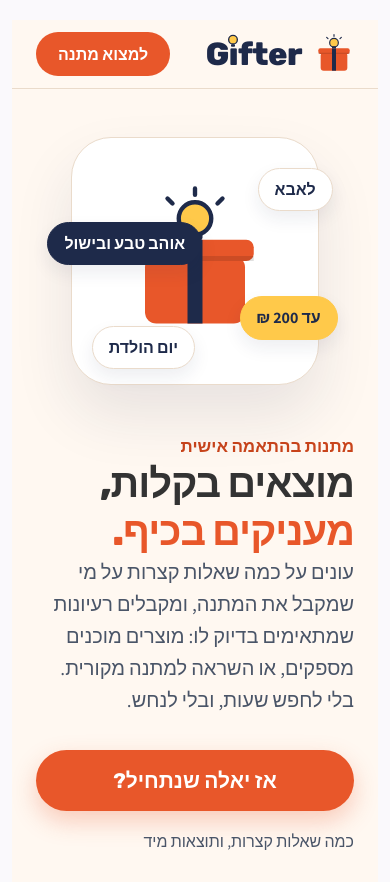
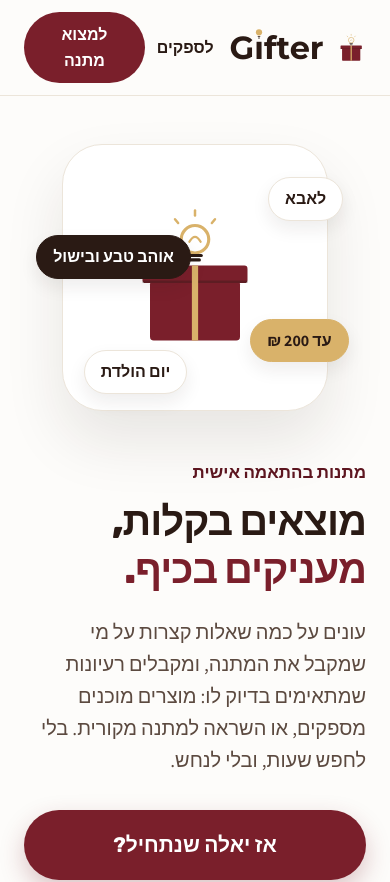
Before and after one commit to os878/Final-Project-React-Node, a React (Vite) app in the folder client/: page / in a window 390 px wide. Shown: the top 882 px of the page. Built offline with nearby package versions, Linux system fonts and the light colour scheme.

Commit message:
דף נחיתה: חלק לספקים, לוגו חדש וצבעים בהירים

```diff
--- a/client/src/App.css
+++ b/client/src/App.css
@@ -1,249 +1,173 @@
+/* ==========================================================
+   Gifter – עיצוב כללי לכל האתר
+   תואם לעיצוב דף הנחיתה (LandingPage.css)
+   ========================================================== */
 
-/* =========================
-   צבעים ומשתנים גלובליים
-========================= */
+@import url('https://fonts.googleapis.com/css2?family=Rubik:wght@500;700;800&family=Assistant:wght@400;600;700&family=Montserrat:wght@700&display=swap');
 
+/* ---------- צבעים ומידות משותפים ---------- */
 :root {
-    --primary-color: #8b7bb8;
-    --primary-hover: #75649f;
-
-    --secondary-color: #e8e1f3;
-
-    --background-color: #faf9fc;
-    --surface-color: #ffffff;
-
-    --text-color: #333333;
-    --text-secondary: #777777;
-
-    --border-color: #e8e5ed;
-
-    --success-color: #6ba88f;
-    --error-color: #d87878;
-
-    --border-radius: 12px;
-    --small-radius: 8px;
-
-    --shadow: 0 4px 15px rgba(0, 0, 0, 0.05);
-
-    --transition: 0.2s ease;
+  --navy: #2A1A14;
+  --navy-soft: #5C4A40;
+  --orange: #7A1F2B;
+  --orange-dark: #5E1620;
+  --spark: #D9B26A;
+   --cream: #FDFCFA;
+  --tint: #F7F3ED;
+  --line: #ECE5DA;
+  --white: #FFFFFF;
+  --radius: 18px;
+  --header-height: 72px;
 }
 
+/* ---------- איפוס ---------- */
+*,
+*::before,
+*::after {
+  box-sizing: border-box;
+}
 
-/* =========================
-   איפוס בסיסי
-========================= */
+/* ---------- פריסה על כל רוחב המסך ---------- */
+html,
+body {
+  margin: 0;
+  padding: 0;
+  width: 100%;
+  min-height: 100%;
+}
 
-* {
-    box-sizing: border-box;
-    margin: 0;
-    padding: 0;
+html {
+  scroll-behavior: smooth;
+  scroll-padding-top: var(--header-height);
 }
 
 body {
-    font-family: Arial, sans-serif;
-    background-color: var(--background-color);
-    color: var(--text-color);
-    direction: rtl;
-    line-height: 1.6;
+  font-family: 'Assistant', system-ui, sans-serif;
+  font-size: 16px;
+  line-height: 1.6;
+  color: var(--navy);
+  background: var(--cream);
+  direction: rtl;
+  -webkit-font-smoothing: antialiased;
+  overflow-x: hidden;
 }
 
-
-/* =========================
-   מבנה האתר
-========================= */
-
 #root {
-    min-height: 100vh;
+  width: 100%;
+  max-width: none;
+  min-height: 100vh;
+  margin: 0;
+  padding: 0;
+  text-align: start;
+  display: flex;
+  flex-direction: column;
 }
 
-.app-container {
-    min-height: 100vh;
-    display: flex;
-    flex-direction: column;
+/* ---------- טיפוגרפיה ---------- */
+h1, h2, h3, h4 {
+  font-family: 'Rubik', sans-serif;
+  margin: 0;
+  line-height: 1.2;
+  color: inherit;
 }
 
-.main-content {
-    width: 100%;
-    max-width: 1200px;
-    margin: 0 auto;
-    padding: 30px 20px;
+p {
+  margin: 0;
 }
 
-
-/* =========================
-   כותרות
-========================= */
-
-h1, h2, h3, h4 {
-    color: var(--text-color);
-    margin-bottom: 15px;
-    font-weight: 600;
+a {
+  color: var(--orange);
+  text-decoration: none;
+  transition: color .15s;
 }
 
-h1 {
-    font-size: 30px;
+a:hover {
+  color: var(--orange-dark);
 }
 
-h2 {
-    font-size: 24px;
+img,
+svg {
+  max-width: 100%;
+  display: block;
 }
 
-h3 {
-    font-size: 20px;
+ul,
+ol {
+  margin: 0;
+  padding: 0;
 }
 
-
-/* =========================
-   כפתורים
-========================= */
+/* ---------- טפסים וכפתורים ---------- */
+button,
+input,
+select,
+textarea {
+  font: inherit;
+  color: inherit;
+}
 
 button {
-    font-family: inherit;
-    cursor: pointer;
-    border: none;
-    border-radius: var(--small-radius);
-    padding: 10px 20px;
-    font-size: 15px;
-    transition: var(--transition);
+  cursor: pointer;
 }
-
-.btn-primary {
-    background-color: var(--primary-color);
-    color: white;
-}
-
-.btn-primary:hover {
-    background-color: var(--primary-hover);
-}
-
-.btn-secondary {
-    background-color: var(--secondary-color);
-    color: var(--text-color);
-}
-
-.btn-secondary:hover {
-    opacity: 0.85;
-}
-
-.btn-danger {
-    background-color: var(--error-color);
-    color: white;
-}
-
-
-/* =========================
-   טפסים
-========================= */
 
 input,
 select,
 textarea {
-    width: 100%;
-    padding: 11px 12px;
-    border: 1px solid var(--border-color);
-    border-radius: var(--small-radius);
-    background-color: var(--surface-color);
-    font-family: inherit;
-    font-size: 15px;
-    outline: none;
-    transition: var(--transition);
+  width: 100%;
+  padding: 12px 16px;
+  min-height: 44px;
+  background: var(--white);
+  border: 1.5px solid var(--line);
+  border-radius: 12px;
+  transition: border-color .15s;
 }
 
 input:focus,
 select:focus,
 textarea:focus {
-    border-color: var(--primary-color);
-    box-shadow: 0 0 0 3px rgba(139, 123, 184, 0.12);
+  outline: none;
+  border-color: var(--orange);
 }
 
 label {
-    display: block;
-    margin-bottom: 6px;
-    font-weight: 500;
+  font-weight: 600;
+  color: var(--navy-soft);
 }
 
-
-/* =========================
-   כרטיסים
-========================= */
-
-.card {
-    background-color: var(--surface-color);
-    border: 1px solid var(--border-color);
-    border-radius: var(--border-radius);
-    padding: 20px;
-    box-shadow: var(--shadow);
-    transition: var(--transition);
+/* מסגרת מיקוד ברורה לניווט במקלדת */
+:focus-visible {
+  outline: 3px solid var(--spark);
+  outline-offset: 3px;
 }
 
-.card:hover {
-    transform: translateY(-2px);
+/* ---------- עזרים ---------- */
+.sr-only {
+  position: absolute;
+  width: 1px;
+  height: 1px;
+  padding: 0;
+  margin: -1px;
+  overflow: hidden;
+  clip: rect(0, 0, 0, 0);
+  white-space: nowrap;
+  border: 0;
 }
 
-
-/* =========================
-   תמונות
-========================= */
-
-img {
-    max-width: 100%;
-    display: block;
+/* קונטיינר שמרכז תוכן, בזמן שהרקע נפרס על כל הרוחב */
+.container {
+  width: 100%;
+  max-width: 1160px;
+  margin: 0 auto;
+  padding: 0 24px;
 }
 
-.gift-image {
-    width: 100%;
-    height: 220px;
-    object-fit: cover;
-    border-radius: var(--border-radius);
+/* ---------- מובייל ---------- */
+@media (max-width: 860px) {
+  :root {
+    --header-height: 64px;
+  }
+
+  .container {
+    padding: 0 18px;
+  }
 }
-
-
-/* =========================
-   קישורים
-========================= */
-
-a {
-    text-decoration: none;
-    color: var(--primary-color);
-    transition: var(--transition);
-}
-
-a:hover {
-    color: var(--primary-hover);
-}
-
-
-/* =========================
-   הודעות
-========================= */
-
-.success-message {
-    color: var(--success-color);
-}
-
-.error-message {
-    color: var(--error-color);
-}
-
-
-/* =========================
-   רספונסיביות
-========================= */
-
-@media (max-width: 768px) {
-    .main-content {
-        padding: 20px 12px;
-    }
-
-    h1 {
-        font-size: 25px;
-    }
-
-    h2 {
-        font-size: 21px;
-    }
-
-    .card {
-        padding: 15px;
-    }
-}
--- a/client/src/HomePage.jsx
+++ b/client/src/HomePage.jsx
@@ -5,6 +5,8 @@ const HomePage = () => {
     const navigate = useNavigate()
   return (
     <div>
+      <h1>ברוכים הבאים ל-Gifter</h1>
+      <p>קודם בואו נתחבר...</p>
       <button onClick={() => navigate('/admin-login')}>לכניסת מנהל</button>
       <button onClick={() => navigate('/Supplier/Login')}>לכניסת ספק</button>
       <button onClick={() => navigate('/Customer/LoginCustomer')}>לכניסת לקוח</button>
--- a/client/src/LandingPage.css
+++ b/client/src/LandingPage.css
@@ -1,50 +1,31 @@
-@import url('https://fonts.googleapis.com/css2?family=Rubik:wght@500;700;800&family=Assistant:wght@400;600;700&display=swap');
+/* ==========================================================
+   Gifter – דף נחיתה
+   הצבעים, הגופנים והפריסה על כל הרוחב מגיעים מ-App.css.
+   כדי לשנות צבע בכל האתר, משנים אותו רק ב-App.css.
+   ========================================================== */
 
 .gp {
-  --navy: #1E2A4A;
-  --navy-soft: #4A5568;
-  --orange: #E8572A;
-  --orange-dark: #C9441B;
-  --spark: #FFC94A;
-  --cream: #FFF8F1;
-  --tint: #FCEFE3;
-  --line: #EADBCB;
-  --radius: 18px;
-
-  font-family: 'Assistant', system-ui, sans-serif;
-  color: var(--navy);
+  width: 100%;
+  flex: 1;
   background: var(--cream);
-  line-height: 1.6;
-}
-
-.gp *,
-.gp *::before,
-.gp *::after { box-sizing: border-box; }
-
-.gp h1, .gp h2, .gp h3 { font-family: 'Rubik', sans-serif; margin: 0; line-height: 1.2; }
-.gp p { margin: 0; }
-
-.sr-only {
-  position: absolute; width: 1px; height: 1px; padding: 0; margin: -1px;
-  overflow: hidden; clip: rect(0, 0, 0, 0); white-space: nowrap; border: 0;
 }
 
 .gp-container { width: 100%; max-width: 1160px; margin: 0 auto; padding: 0 24px; }
 
 /* ---------- לוגו ---------- */
 .gifter-logo { display: inline-flex; align-items: center; gap: 12px; }
-.gifter-logo__text { display: flex; flex-direction: column; gap: 2px; }
+.gifter-logo__text { display: flex; flex-direction: column; align-items: flex-start; gap: 4px; }
 .gifter-wordmark {
-  font-family: 'Rubik', sans-serif; font-weight: 800; font-size: 32px;
-  line-height: 1; letter-spacing: -0.5px; color: var(--navy); white-space: nowrap;
+  font-family: 'Montserrat', sans-serif; font-weight: 700; font-size: 32px;
+  line-height: 1; letter-spacing: 0; color: var(--navy); white-space: nowrap;
 }
 .gifter-wordmark__i { position: relative; display: inline-block; }
 .gifter-wordmark__bulb {
-  position: absolute; left: 50%; top: -0.12em; width: 0.42em; height: 0.48em;
+  position: absolute; left: 50%; top: -0.1em; width: 0.3em; height: 0.36em;
   transform: translateX(-50%);
 }
-.gifter-slogan { font-size: 15px; font-weight: 600; color: var(--navy); }
-.gifter-slogan em { font-style: normal; color: var(--orange-dark); }
+.gifter-slogan { font-family: 'Assistant', sans-serif; font-size: 15px; font-weight: 400; letter-spacing: 0.3px; color: var(--navy-soft); }
+.gifter-slogan em { font-style: normal; font-weight: 600; color: var(--orange); }
 
 /* ---------- כפתורים ---------- */
 .gp-btn {
@@ -55,12 +36,12 @@
 .gp-btn:hover { background: var(--orange-dark); transform: translateY(-1px); }
 .gp-btn:focus-visible { outline: 3px solid var(--spark); outline-offset: 3px; }
 .gp-btn--small { padding: 10px 22px; font-size: 16px; }
-.gp-btn--large { padding: 18px 40px; font-size: 21px; box-shadow: 0 10px 24px rgba(232, 87, 42, .28); }
+.gp-btn--large { padding: 18px 40px; font-size: 21px; box-shadow: 0 10px 24px rgba(122, 31, 43, .25); }
 
 /* ---------- כותרת עליונה ---------- */
 .gp-header {
   position: sticky; top: 0; z-index: 10;
-  background: rgba(255, 248, 241, .92); backdrop-filter: blur(8px);
+  background: color-mix(in srgb, var(--cream) 92%, transparent); backdrop-filter: blur(8px);
   border-bottom: 1px solid var(--line);
 }
 .gp-header__inner { display: flex; align-items: center; justify-content: space-between; gap: 16px; padding-top: 12px; padding-bottom: 12px; }
@@ -79,12 +60,12 @@
 .gp-hero__card {
   position: relative; width: min(100%, 380px); aspect-ratio: 1;
   border-radius: 40px; background: #fff; border: 1px solid var(--line);
-  box-shadow: 0 30px 60px rgba(30, 42, 74, .10);
+  box-shadow: 0 30px 60px rgba(42, 26, 20, .10);
   display: flex; align-items: center; justify-content: center;
 }
 .gp-chip {
   position: absolute; padding: 8px 16px; border-radius: 999px; font-weight: 700; font-size: 16px;
-  background: #fff; border: 1px solid var(--line); box-shadow: 0 8px 18px rgba(30, 42, 74, .08);
+  background: #fff; border: 1px solid var(--line); box-shadow: 0 8px 18px rgba(42, 26, 20, .08);
   white-space: nowrap;
 }
 .gp-chip--a { top: 12%; right: -6%; }
@@ -117,7 +98,7 @@
 .gp-path p { font-size: 18px; }
 .gp-path__tag { display: inline-block; padding: 4px 14px; border-radius: 999px; font-weight: 700; font-size: 15px; }
 .gp-path--navy { background: var(--navy); color: #fff; }
-.gp-path--navy p { color: #D5DBEA; }
+.gp-path--navy p { color: #E3D6CC; }
 .gp-path--navy .gp-path__tag { background: rgba(255, 255, 255, .14); color: #fff; }
 .gp-path--spark { background: #fff; border: 2px solid var(--spark); }
 .gp-path--spark p { color: var(--navy-soft); }
@@ -130,13 +111,45 @@
   background: #fff; color: var(--navy); border: 1.5px solid var(--line);
   transition: border-color .15s, background .15s;
 }
-.gp-occasion:hover { border-color: var(--orange); background: #FFF1E8; }
+.gp-occasion:hover { border-color: var(--orange); background: #F5E6E2; }
 .gp-occasion:focus-visible { outline: 3px solid var(--orange); outline-offset: 2px; }
 
 .gp-reasons { margin-top: 44px; display: grid; grid-template-columns: repeat(3, minmax(0, 1fr)); gap: 24px; }
 .gp-reason { text-align: center; padding: 8px 12px; }
 .gp-reason h3 { font-size: 24px; color: var(--orange-dark); margin-bottom: 8px; }
 .gp-reason p { font-size: 17px; color: var(--navy-soft); }
+
+/* ---------- ספקים ---------- */
+.gp-header__actions { display: flex; align-items: center; gap: 20px; }
+.gp-header__link {
+  font-weight: 700; font-size: 16px; color: var(--navy); text-decoration: none;
+  min-height: 44px; display: inline-flex; align-items: center;
+}
+.gp-header__link:hover { color: var(--orange); }
+.gp-header__link:focus-visible { outline: 3px solid var(--spark); outline-offset: 3px; border-radius: 6px; }
+
+.gp-suppliers { scroll-margin-top: 72px; }
+.gp-suppliers__inner {
+  display: flex; flex-direction: column; gap: 40px;
+  background: #fff; border: 2px solid var(--spark); border-radius: 32px;
+  padding: 52px 48px;
+}
+.gp-suppliers__title { font-size: clamp(30px, 4.4vw, 46px); font-weight: 800; }
+.gp-suppliers__title span { color: var(--orange); }
+.gp-suppliers__lead { margin-top: 18px; font-size: 20px; color: var(--navy-soft); max-width: 36em; }
+
+.gp-perks { list-style: none; padding: 0; margin: 0; display: grid; grid-template-columns: repeat(3, minmax(0, 1fr)); gap: 24px; }
+.gp-perk { background: var(--cream); border-radius: var(--radius); padding: 28px 26px; }
+.gp-perk h3 { font-size: 22px; margin-bottom: 8px; }
+.gp-perk p { font-size: 17px; color: var(--navy-soft); }
+
+.gp-suppliers__bottom {
+  display: flex; align-items: center; justify-content: space-between; flex-wrap: wrap; gap: 20px;
+  padding-top: 32px; border-top: 1px solid var(--line);
+}
+.gp-suppliers__early { font-size: 18px; font-weight: 600; max-width: 30em; }
+.gp-btn--spark { background: var(--navy); color: #fff; }
+.gp-btn--spark:hover { background: #140C09; }
 
 /* ---------- קריאה לפעולה ---------- */
 .gp-cta { background: var(--navy); color: #fff; padding: 80px 0; }
@@ -153,7 +166,9 @@
   .gp-hero__inner { grid-template-columns: 1fr; }
   .gp-hero__visual { order: -1; }
   .gp-hero__card { width: min(78%, 300px); }
-  .gp-steps, .gp-paths, .gp-reasons { grid-template-columns: 1fr; }
+  .gp-steps, .gp-paths, .gp-reasons, .gp-perks { grid-template-columns: 1fr; }
+  .gp-header__actions { gap: 12px; }
+  .gp-suppliers__inner { padding: 32px 22px; border-radius: 24px; }
   .gp-section { padding: 60px 0; }
   .gp-btn--large { width: 100%; }
 }
--- a/client/src/LandingPage.jsx
+++ b/client/src/LandingPage.jsx
@@ -1,32 +1,36 @@
 import React from 'react';
 import { useNavigate } from 'react-router-dom';
-import './landingPage.css';
+import './LandingPage.css';
 
 // לאן הכפתורים מובילים
 const START_ROUTE = '/HomePage';
+const SUPPLIER_ROUTE = '/SupplierSignup'; // להחליף לנתיב של טופס ההרשמה לספקים
 
 /* ---------- לוגו ---------- */
 
 const BulbIcon = ({ className }) => (
   <svg className={className} viewBox="0 0 40 46" aria-hidden="true">
-    <circle cx="20" cy="17" r="13" fill="#FFC94A" stroke="#1E2A4A" strokeWidth="4" />
-    <rect x="14" y="31" width="12" height="7" rx="2.5" fill="#1E2A4A" />
+    <circle cx="20" cy="17" r="13" fill="#D9B26A" />
+    <rect x="14" y="33" width="12" height="4" rx="2" fill="#2A1A14" />
+    <rect x="16" y="39" width="8" height="4" rx="2" fill="#2A1A14" />
   </svg>
 );
 
 export const GifterMark = ({ size = 48 }) => (
   <svg width={size} height={size} viewBox="0 0 120 120" aria-hidden="true">
-    <g stroke="#1E2A4A" strokeWidth="3.5" strokeLinecap="round">
-      <line x1="60" y1="2" x2="60" y2="7" />
-      <line x1="38" y1="10" x2="42" y2="14" />
-      <line x1="82" y1="10" x2="78" y2="14" />
+    <g stroke="#D9B26A" strokeWidth="2" strokeLinecap="round">
+      <line x1="60" y1="6" x2="60" y2="10" />
+      <line x1="44" y1="13" x2="46.5" y2="16" />
+      <line x1="76" y1="13" x2="73.5" y2="16" />
     </g>
-    <circle cx="60" cy="26" r="13" fill="#FFC94A" stroke="#1E2A4A" strokeWidth="3.5" />
-    <rect x="54" y="37" width="12" height="6" rx="2" fill="#1E2A4A" />
-    <rect x="20" y="56" width="80" height="54" rx="9" fill="#E8572A" />
-    <rect x="13" y="43" width="94" height="17" rx="6" fill="#E8572A" />
-    <rect x="13" y="56" width="94" height="4" fill="#000" opacity="0.12" />
-    <rect x="54" y="43" width="12" height="67" fill="#1E2A4A" />
+    <circle cx="60" cy="29" r="11" fill="none" stroke="#D9B26A" strokeWidth="2.5" />
+    <path d="M55.5 31 Q60 23 64.5 31" fill="none" stroke="#D9B26A" strokeWidth="1.8" strokeLinecap="round" />
+    <line x1="55" y1="42" x2="65" y2="42" stroke="#2A1A14" strokeWidth="2.5" strokeLinecap="round" />
+    <line x1="56.5" y1="45.5" x2="63.5" y2="45.5" stroke="#2A1A14" strokeWidth="2.5" strokeLinecap="round" />
+    <rect x="24" y="62" width="72" height="48" rx="3" fill="#7A1F2B" />
+    <rect x="18" y="50" width="84" height="14" rx="2.5" fill="#7A1F2B" />
+    <rect x="18" y="62" width="84" height="2" fill="#2A1A14" opacity="0.35" />
+    <rect x="57.5" y="50" width="5" height="60" fill="#D9B26A" />
   </svg>
 );
 
@@ -92,6 +96,21 @@ const reasons = [
   { title: 'כל הכיף נשאר לכם', text: 'אנחנו עושים את העבודה הקשה, אתם נהנים מהרגע של הנתינה.' },
 ];
 
+const supplierPerks = [
+  {
+    title: 'פוגשים קונים ברגע הנכון',
+    text: 'מי שמגיע ל-Gifter כבר החליט לקנות מתנה. הוא רק מחפש מה. בדיוק שם המוצר שלכם מופיע.',
+  },
+  {
+    title: 'לא נבלעים בין אלפי מוצרים',
+    text: 'הקונה רואה רק כמה המלצות שמתאימות לו. כשהמוצר שלכם מתאים, הוא בולט ולא נקבר בעמוד העשרים.',
+  },
+  {
+    title: 'מצטרפים בקלות',
+    text: 'מעלים את המוצרים, מסמנים למי ולאיזה אירוע הם מתאימים, ואנחנו דואגים להתאמה.',
+  },
+];
+
 /* ---------- עמוד ---------- */
 
 const LandingPage = () => {
@@ -104,9 +123,12 @@ const LandingPage = () => {
       <header className="gp-header">
         <div className="gp-container gp-header__inner">
           <GifterLogo size={40} />
-          <button type="button" className="gp-btn gp-btn--small" onClick={() => start()}>
-            למצוא מתנה
-          </button>
+          <div className="gp-header__actions">
+            <a href="#suppliers" className="gp-header__link">לספקים</a>
+            <button type="button" className="gp-btn gp-btn--small" onClick={() => start()}>
+              למצוא מתנה
+            </button>
+          </div>
         </div>
       </header>
 
@@ -207,6 +229,42 @@ const LandingPage = () => {
           </div>
         </section>
 
+        {/* ספקים */}
+        <section id="suppliers" className="gp-section gp-suppliers" aria-labelledby="suppliers-title">
+          <div className="gp-container gp-suppliers__inner">
+            <div className="gp-suppliers__copy">
+              <p className="gp-eyebrow">לספקים ולבעלי עסקים</p>
+              <h2 id="suppliers-title" className="gp-suppliers__title">
+                הלקוחות שלכם כבר מחפשים מתנה.
+                <br />
+                <span>תנו להם למצוא אתכם.</span>
+              </h2>
+              <p className="gp-suppliers__lead">
+                יש לכם מוצר שיכול לשמח מישהו? ב-Gifter הוא מגיע ישר למי שמחפש בדיוק אותו,
+                ברגע שהוא מוכן לקנות.
+              </p>
+            </div>
+
+            <ul className="gp-perks">
+              {supplierPerks.map((p) => (
+                <li key={p.title} className="gp-perk">
+                  <h3>{p.title}</h3>
+                  <p>{p.text}</p>
+                </li>
+              ))}
+            </ul>
+
+            <div className="gp-suppliers__bottom">
+              <p className="gp-suppliers__early">
+                אנחנו בונים עכשיו את נבחרת הספקים הראשונה. מצטרפים עכשיו? אתם שם מההתחלה.
+              </p>
+              <button type="button" className="gp-btn gp-btn--large gp-btn--spark" onClick={() => navigate(SUPPLIER_ROUTE)}>
+                אני רוצה להציע את המוצרים שלי
+              </button>
+            </div>
+          </div>
+        </section>
+
         {/* קריאה לפעולה */}
         <section className="gp-cta">
           <div className="gp-container gp-cta__inner">
```
